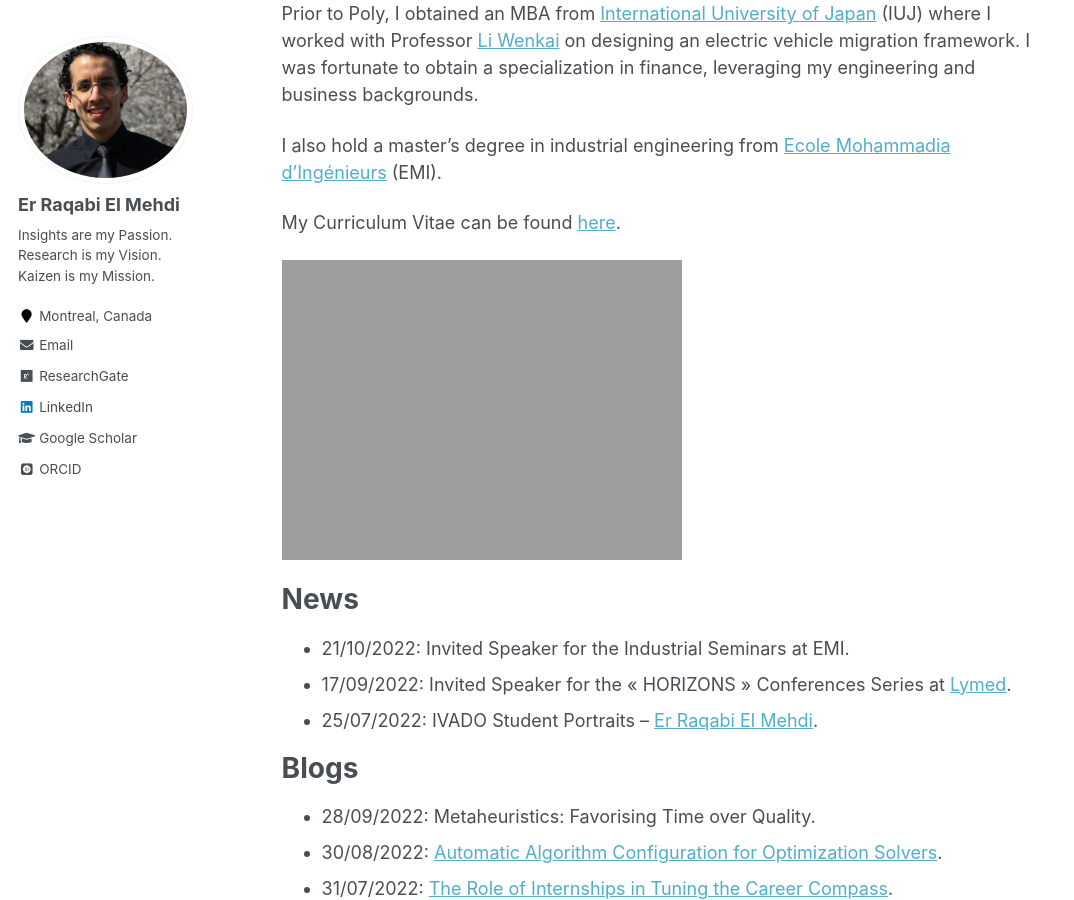
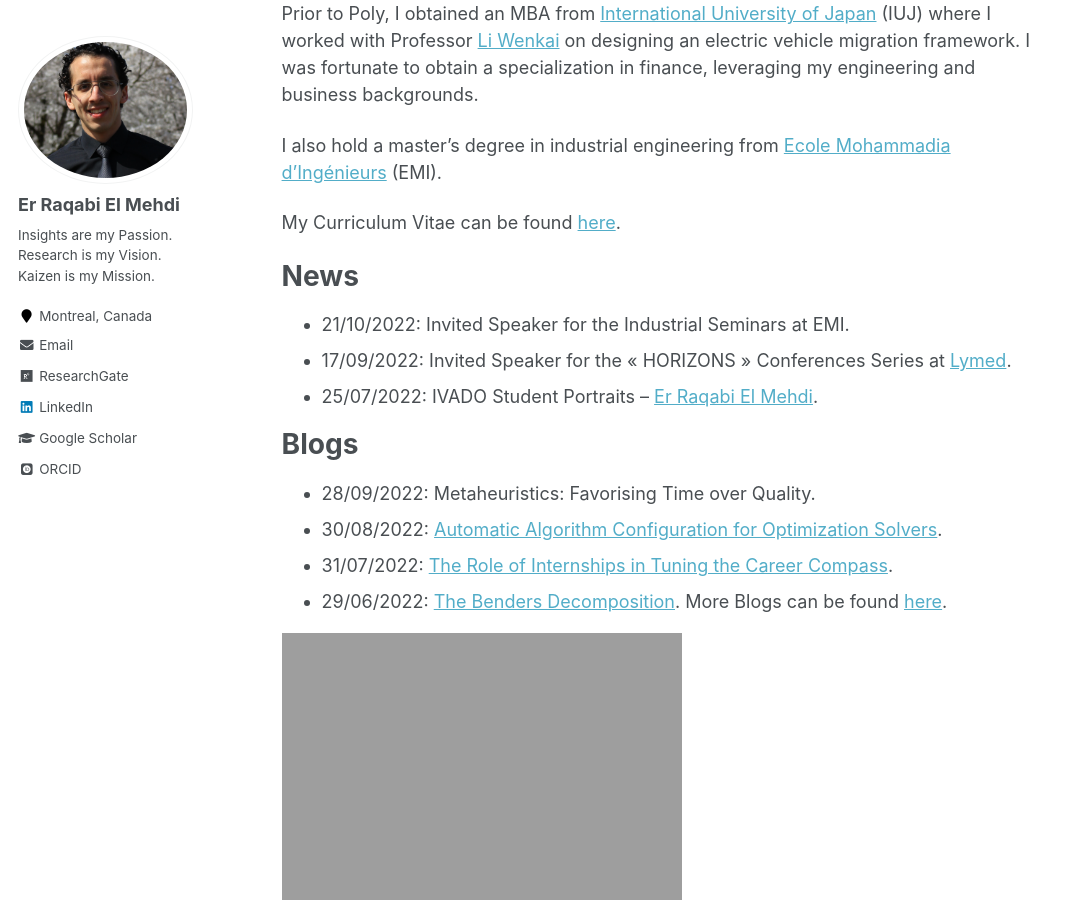
Before and after one commit to RqbMedi/rqbmedi.github.io, a Jekyll site: the page built from _pages/about.md, in a window 1280 px wide and 900 px high, scrolled down 330 px. Shown: the whole window, without its empty margins (0-1074 px from the left). Built offline with Jekyll 4.4.1, drawn with Linux system fonts in a browser that asks for light colours; some web fonts are replaced.

Commit message:
Update about.md

```diff
--- a/_pages/about.md
+++ b/_pages/about.md
@@ -16,8 +16,6 @@ I also hold a master's degree in industrial engineering from [Ecole Mohammadia d
 
 My Curriculum Vitae can be found [here](http://rqbmedi.github.io/files/CV.pdf).
 
-![Snowboarding in Hakkai Sanroku Niigata](http://rqbmedi.github.io/images/Snowboarding.jpeg)
-
 News
 ======
 - 21/10/2022: Invited Speaker for the Industrial Seminars at EMI.
@@ -31,3 +29,5 @@ Blogs
 - 31/07/2022: [The Role of Internships in Tuning the Career Compass](https://www.linkedin.com/pulse/role-internships-tuning-career-compass-er-raqabi-el-mehdi-%E3%83%A9%E3%82%AB%E3%83%93-%E3%83%A1%E3%83%87%E3%82%A3/).
 - 29/06/2022: [The Benders Decomposition](https://erraqabielmehdi.medium.com/the-benders-decomposition-8dadf381f60c).
 More Blogs can be found [here](https://rqbmedi.github.io/portfolio/).
+
+![Snowboarding in Hakkai Sanroku Niigata](http://rqbmedi.github.io/images/Snowboarding.jpeg)
```
